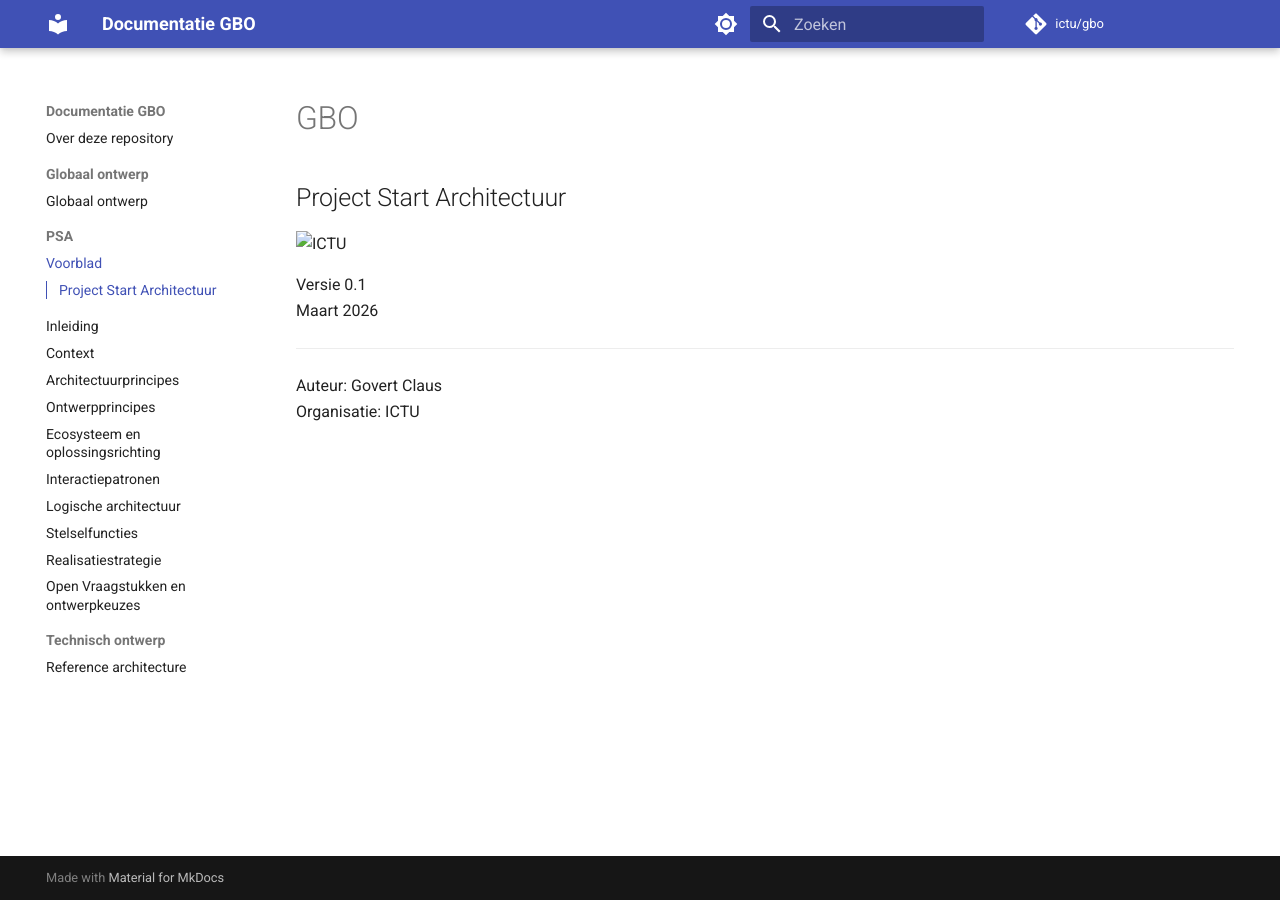
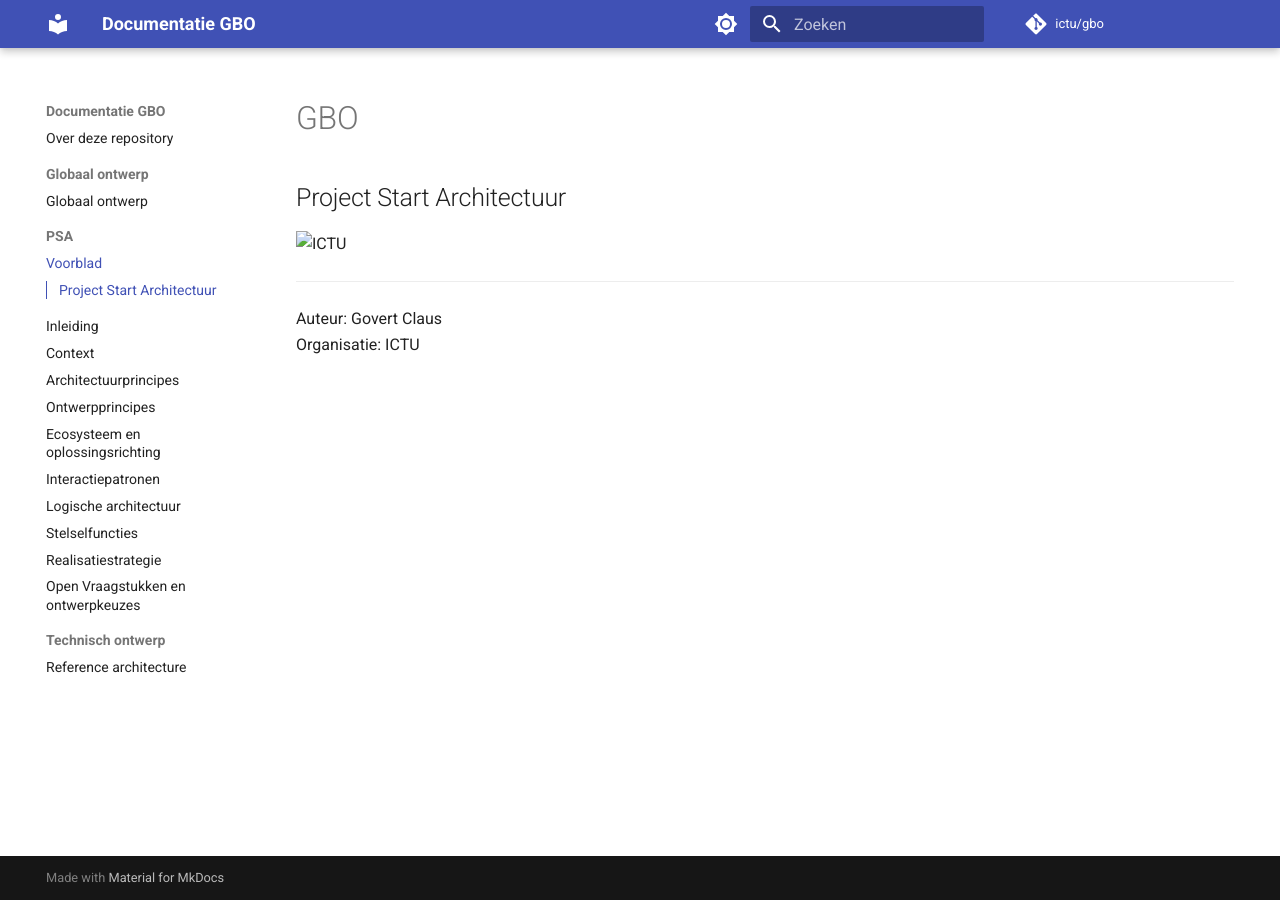
Before and after one commit to ICTU/GBO, an MkDocs documentation site: the page built from docs/psa/voorblad.md, in a window 1280 px wide. Built offline with MkDocs 1.6.1 and Material for MkDocs 9.7.7, drawn with Linux system fonts in a browser that asks for light colours; comment, search, counter and statistics services are not loaded; the version menu is left out.

Commit message:
versie nummer staan in de header met mike, niet meer benoemen

```diff
--- a/docs/psa/voorblad.md
+++ b/docs/psa/voorblad.md
@@ -1,10 +1,8 @@
 # GBO
+
 ## Project Start Architectuur
 
 ![ICTU](media/ictu-logo.png)
-
-Versie 0.1
-Maart 2026
 
 ---
 
```
Also changed, not shown: docs/ontwerp/concept-globaal-ontwerp.md (+1 -1 lines), docs/psa/index.md (+0 -1 lines).
